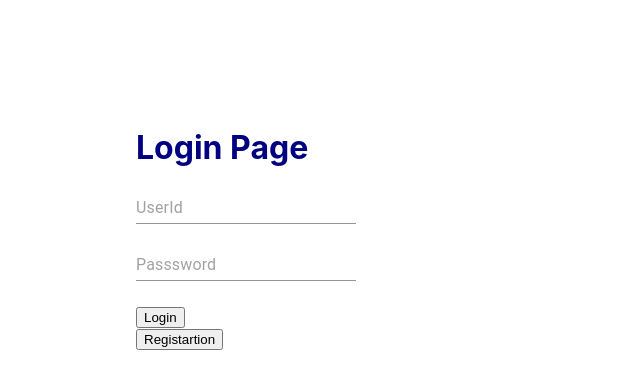
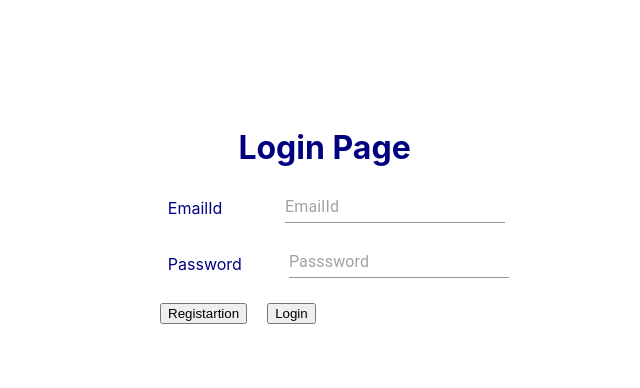
Before and after one commit to varad2011/ReactFundoo, a React (Create React App) app in the folder fundooapp/: page /login in a window 1280 px wide. Shown: the top 388 px of the page, without its empty margins (312-952 px from the left). Built offline with nearby package versions, Linux system fonts and the light colour scheme.

Commit message:
doing changes for login page alignment

```diff
--- a/fundooapp/src/components/Login.js
+++ b/fundooapp/src/components/Login.js
@@ -1,6 +1,7 @@
 import React from 'react'
 import { TextField } from '@material-ui/core';
 import { loginUser } from '../components/Service'
+import { Container } from '@material-ui/core';
 import './CssStyles.css'
 //import Clickfunction from './components/clickfunction'
 class Login extends React.Component {
@@ -61,33 +62,41 @@ class Login extends React.Component {
     }
     render() {
         return (
-            <div  >
+            <div className="header" >
 
-                <form className="header">
+                <Container >
                     <div>
-                        <h1>Login Page</h1>
+                        <h1 className = "headerName">Login Page </h1>
                     </div>
                     <div className="userids" >
-
-                        <TextField placeholder="UserId" name="emailId" value={this.state.emailId}
+                        <text className = "loginEmailIdText">EmailId</text>
+                       <div><TextField placeholder="EmailId" name="emailId" value={this.state.emailId}
+                            onChange={this.handlChange}></TextField></div>
+                    </div>
+                    <div className="password" >
+                    <text className = "loginEmailIdPassword">Password</text>
+                    <div>
+                    <TextField placeholder="Passsword" name="password" value={this.state.password}
                             onChange={this.handlChange}></TextField>
                     </div>
-                    <div className="password" >
 
-                        <TextField placeholder="Passsword" name="password" value={this.state.password}
-                            onChange={this.handlChange}></TextField>
                     </div>
-                    <div>
+                    <div className = "loginButton">
+                    <div className = "registrationClickButton" >
+                        <button onClick={() => this.props.history.push("/registration")}>Registartion</button>
+                    </div>
+
+                    <div className = "loginClickButton">
                         <button
                             onClick={this.loginCheck}>
                             Login
                         </button>
 
                     </div>
-                    <div>
-                        <button onClick={() => this.props.history.push("/registration")}>Registartion</button>
+
                     </div>
-                </form>
+
+                </Container>
 
 
 
```
